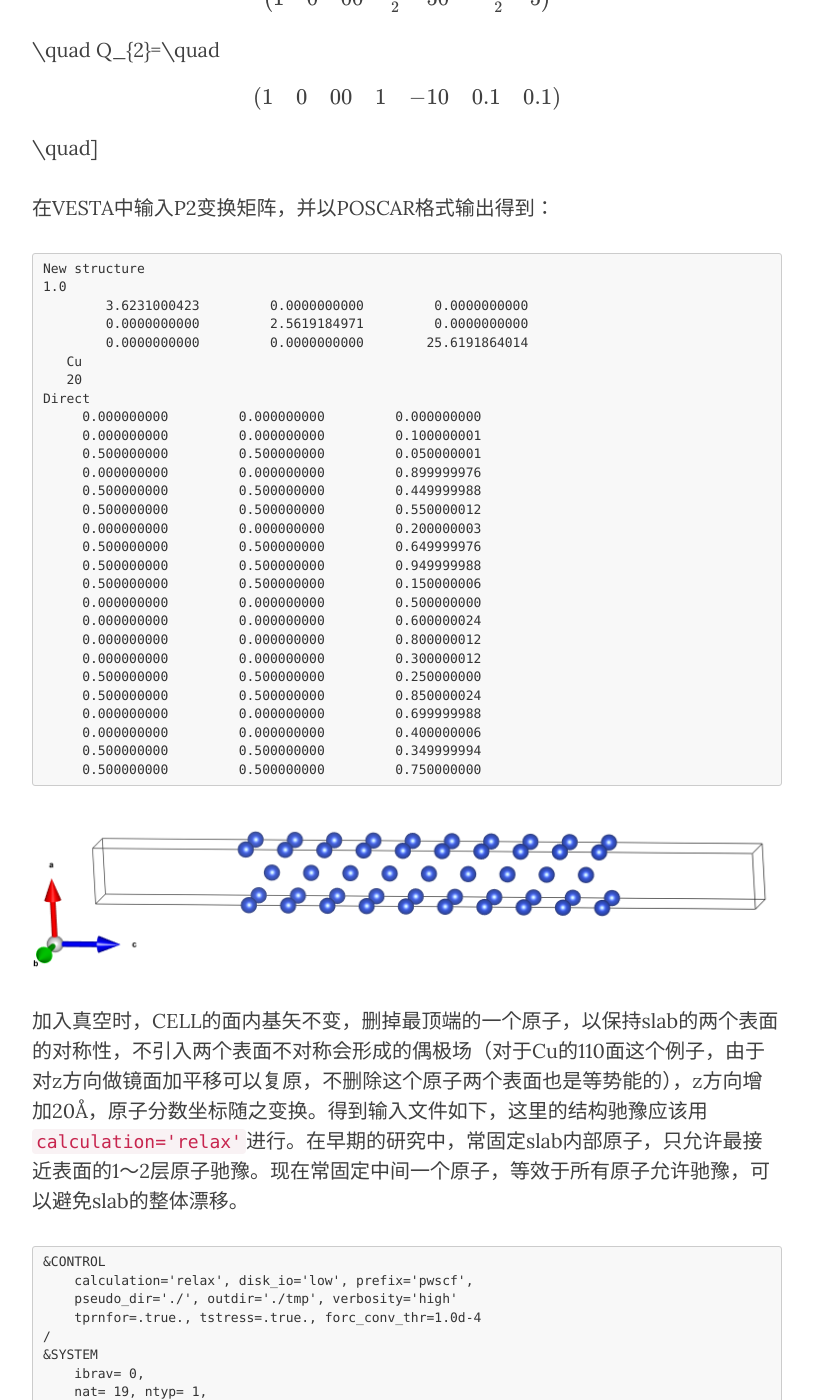
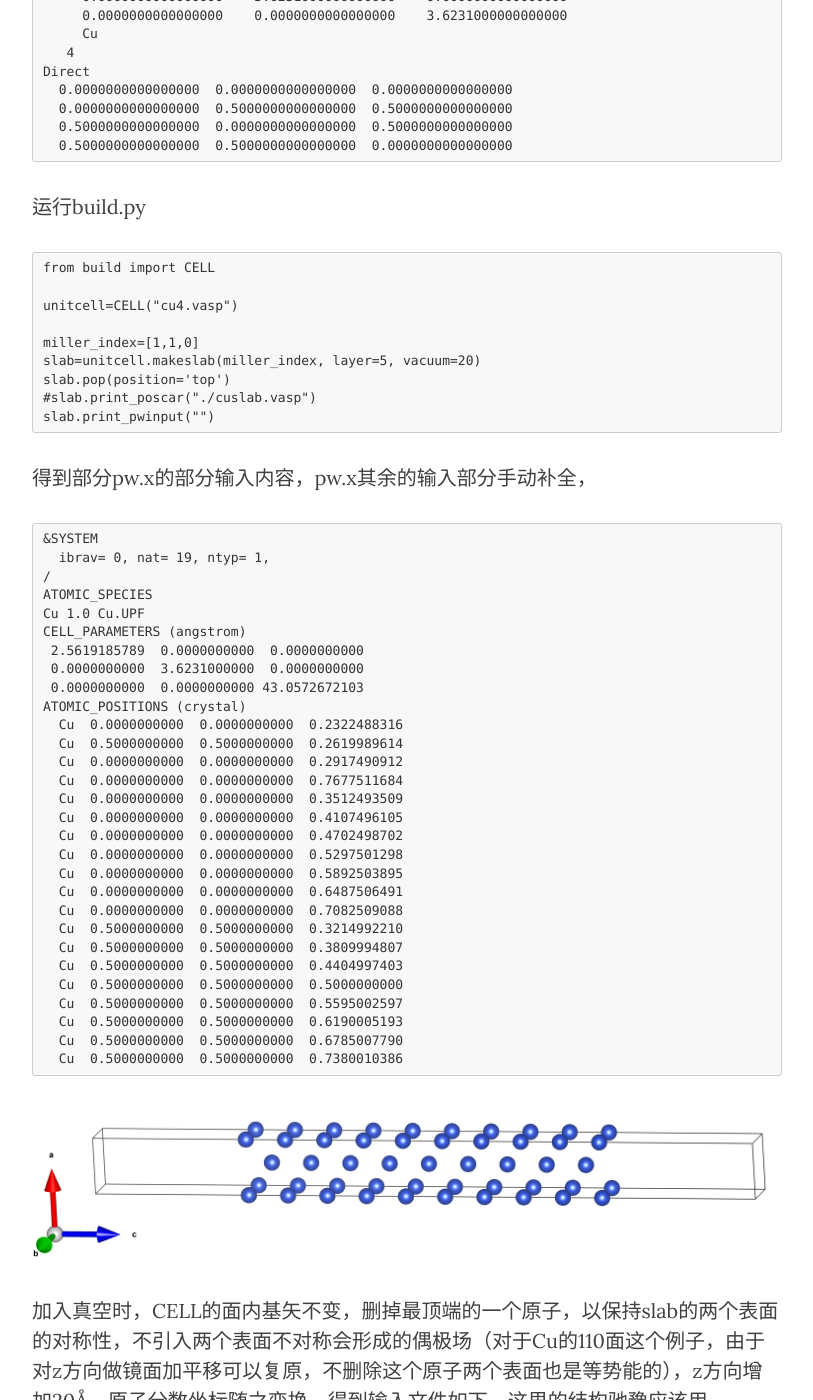
Before and after one commit to yyyu200/DFTbook, a Jekyll site: the page built from _posts/2019-04-01-HandsOn.md, in a window 1280 px wide and 1400 px high, scrolled down 17507 px. Shown: the whole window, without its empty margins (233-1046 px from the left). Built offline with Jekyll 4.4.1, drawn with Linux system fonts in a browser that asks for light colours; nearby versions of some CDN libraries; formulas are drawn with MathJax 3; comment, search, counter and statistics services are not loaded; some of the changed text lies outside the part shown.

Commit message:
modify at20191206-10:21:41-aliyun

````diff
--- a/_posts/2019-04-01-HandsOn.md
+++ b/_posts/2019-04-01-HandsOn.md
@@ -534,7 +534,7 @@ K_POINTS {crystal_b}
 </p>
 
 ### 2.2 建立slab模型并做结构驰豫
-建立slab模型的一般方法见[这里](../../07/TransCell/#平板slab模型的建立)。建立slab模型使用前一节得到的理论晶格常数，先对原胞做变换$$P_{1}$$得到晶胞，再做变换$$P_{2}$$得到(110)方向长度为19个原子的超胞，最后加上20Å的真空，得到slab模型，其中
+建立slab模型的一般方法见[这里](../../07/TransCell/#平板slab模型的建立)。建立slab模型使用前一节得到的理论晶格常数，已知原胞时可以先对原胞做变换$$P_{1}$$得到晶胞，
 
 $$
 P_{1}=\quad
@@ -544,59 +544,69 @@ P_{1}=\quad
  1 & 1 &-1 \\
 \end{pmatrix}
 \quad
-Q_{1}=\quad
-\begin{pmatrix}
-0 & 1 \over 2 & 1 \over 2 \\
-1 \over 2 & 0 & 1 \over 2 \\
-1 \over 2 & 1 \over 2 & 0 \\
-\end{pmatrix}
-\quad
-P_{2}=\quad
-\begin{pmatrix}
-1 & 0 & 0 \\
-0 & 1 \over 2  & 5 \\
-0 & - {1\over 2} & 5 \\
-\end{pmatrix}
-\quad
-Q_{2}=\quad
-\begin{pmatrix}
-1 & 0 & 0 \\
-0 & 1 & -1 \\
-0 & 0.1 & 0.1 \\
-\end{pmatrix}
-\quad
 $$
 
-在VESTA中输入P2变换矩阵，并以POSCAR格式输出得到：
-```
-New structure
-1.0
-        3.6231000423         0.0000000000         0.0000000000
-        0.0000000000         2.5619184971         0.0000000000
-        0.0000000000         0.0000000000        25.6191864014
-   Cu
-   20
+晶胞的POSCAR如下：
+```
+Cu unit cell
+   1.00000000000000
+     3.6231000000000000    0.0000000000000000    0.0000000000000000
+     0.0000000000000000    3.6231000000000000    0.0000000000000000
+     0.0000000000000000    0.0000000000000000    3.6231000000000000
+     Cu
+   4
 Direct
-     0.000000000         0.000000000         0.000000000
-     0.000000000         0.000000000         0.100000001
-     0.500000000         0.500000000         0.050000001
-     0.000000000         0.000000000         0.899999976
-     0.500000000         0.500000000         0.449999988
-     0.500000000         0.500000000         0.550000012
-     0.000000000         0.000000000         0.200000003
-     0.500000000         0.500000000         0.649999976
-     0.500000000         0.500000000         0.949999988
-     0.500000000         0.500000000         0.150000006
-     0.000000000         0.000000000         0.500000000
-     0.000000000         0.000000000         0.600000024
-     0.000000000         0.000000000         0.800000012
-     0.000000000         0.000000000         0.300000012
-     0.500000000         0.500000000         0.250000000
-     0.500000000         0.500000000         0.850000024
-     0.000000000         0.000000000         0.699999988
-     0.000000000         0.000000000         0.400000006
-     0.500000000         0.500000000         0.349999994
-     0.500000000         0.500000000         0.750000000
+  0.0000000000000000  0.0000000000000000  0.0000000000000000
+  0.0000000000000000  0.5000000000000000  0.5000000000000000
+  0.5000000000000000  0.0000000000000000  0.5000000000000000
+  0.5000000000000000  0.5000000000000000  0.0000000000000000
+```
+
+运行build.py
+
+```python
+from build import CELL
+
+unitcell=CELL("cu4.vasp")
+
+miller_index=[1,1,0]
+slab=unitcell.makeslab(miller_index, layer=5, vacuum=20)
+slab.pop(position='top')
+#slab.print_poscar("./cuslab.vasp")
+slab.print_pwinput("")
+```
+
+得到部分pw.x的部分输入内容，pw.x其余的输入部分手动补全，
+```
+&SYSTEM
+  ibrav= 0, nat= 19, ntyp= 1,
+/
+ATOMIC_SPECIES
+Cu 1.0 Cu.UPF
+CELL_PARAMETERS (angstrom)
+ 2.5619185789  0.0000000000  0.0000000000
+ 0.0000000000  3.6231000000  0.0000000000
+ 0.0000000000  0.0000000000 43.0572672103
+ATOMIC_POSITIONS (crystal)
+  Cu  0.0000000000  0.0000000000  0.2322488316
+  Cu  0.5000000000  0.5000000000  0.2619989614
+  Cu  0.0000000000  0.0000000000  0.2917490912
+  Cu  0.0000000000  0.0000000000  0.7677511684
+  Cu  0.0000000000  0.0000000000  0.3512493509
+  Cu  0.0000000000  0.0000000000  0.4107496105
+  Cu  0.0000000000  0.0000000000  0.4702498702
+  Cu  0.0000000000  0.0000000000  0.5297501298
+  Cu  0.0000000000  0.0000000000  0.5892503895
+  Cu  0.0000000000  0.0000000000  0.6487506491
+  Cu  0.0000000000  0.0000000000  0.7082509088
+  Cu  0.5000000000  0.5000000000  0.3214992210
+  Cu  0.5000000000  0.5000000000  0.3809994807
+  Cu  0.5000000000  0.5000000000  0.4404997403
+  Cu  0.5000000000  0.5000000000  0.5000000000
+  Cu  0.5000000000  0.5000000000  0.5595002597
+  Cu  0.5000000000  0.5000000000  0.6190005193
+  Cu  0.5000000000  0.5000000000  0.6785007790
+  Cu  0.5000000000  0.5000000000  0.7380010386
 ```
 <p align="left">
     <img src="../../../../../img/cu110slab.png" width="1000"/>
@@ -629,34 +639,34 @@ Direct
 &CELL
     press_conv_thr=0.1
 /
-ATOMIC_SPECIES
-  Cu 63.546 Cu.UPF
-CELL_PARAMETERS (angstrom)
-  3.6231999397  0.0000000000   0.0000000000
-  0.0000000000  2.5619893074   0.0000000000
-  0.0000000000  0.0000000000  43.0579029084
 K_POINTS {automatic}
   8 8 1 0 0 0
+ATOMIC_SPECIES
+Cu 1.0 Cu.UPF
+CELL_PARAMETERS (angstrom)
+ 2.5619185789  0.0000000000  0.0000000000
+ 0.0000000000  3.6231000000  0.0000000000
+ 0.0000000000  0.0000000000 43.0572672103
 ATOMIC_POSITIONS (crystal)
-Cu  0.000000000    0.000000000    0.232245403
-Cu  0.000000000    0.000000000    0.291746425
-Cu  0.500000000    0.500000000    0.261995914
-Cu  0.000000000    0.000000000    0.767754583
-Cu  0.500000000    0.500000000    0.499999993 0 0 0
-Cu  0.500000000    0.500000000    0.559501029
-Cu  0.000000000    0.000000000    0.351247448
-Cu  0.500000000    0.500000000    0.619002029
-Cu  0.500000000    0.500000000    0.321496939
-Cu  0.000000000    0.000000000    0.529750511
-Cu  0.000000000    0.000000000    0.589251547
-Cu  0.000000000    0.000000000    0.708253583
-Cu  0.000000000    0.000000000    0.410748475
-Cu  0.500000000    0.500000000    0.380997957
-Cu  0.500000000    0.500000000    0.738004101
-Cu  0.000000000    0.000000000    0.648752547
-Cu  0.000000000    0.000000000    0.470249493
-Cu  0.500000000    0.500000000    0.440498975
-Cu  0.500000000    0.500000000    0.678503065
+  Cu  0.0000000000  0.0000000000  0.2322488316
+  Cu  0.5000000000  0.5000000000  0.2619989614
+  Cu  0.0000000000  0.0000000000  0.2917490912
+  Cu  0.0000000000  0.0000000000  0.7677511684
+  Cu  0.0000000000  0.0000000000  0.3512493509
+  Cu  0.0000000000  0.0000000000  0.4107496105
+  Cu  0.0000000000  0.0000000000  0.4702498702
+  Cu  0.0000000000  0.0000000000  0.5297501298
+  Cu  0.0000000000  0.0000000000  0.5892503895
+  Cu  0.0000000000  0.0000000000  0.6487506491
+  Cu  0.0000000000  0.0000000000  0.7082509088
+  Cu  0.5000000000  0.5000000000  0.3214992210
+  Cu  0.5000000000  0.5000000000  0.3809994807
+  Cu  0.5000000000  0.5000000000  0.4404997403
+  Cu  0.5000000000  0.5000000000  0.5000000000
+  Cu  0.5000000000  0.5000000000  0.5595002597
+  Cu  0.5000000000  0.5000000000  0.6190005193
+  Cu  0.5000000000  0.5000000000  0.6785007790
+  Cu  0.5000000000  0.5000000000  0.7380010386
 ```
 
 ### 2.3 获取静电势并得到功函数
````
Also changed, not shown: _posts/2019-04-07-TransCell.md (+1 -1 lines).
